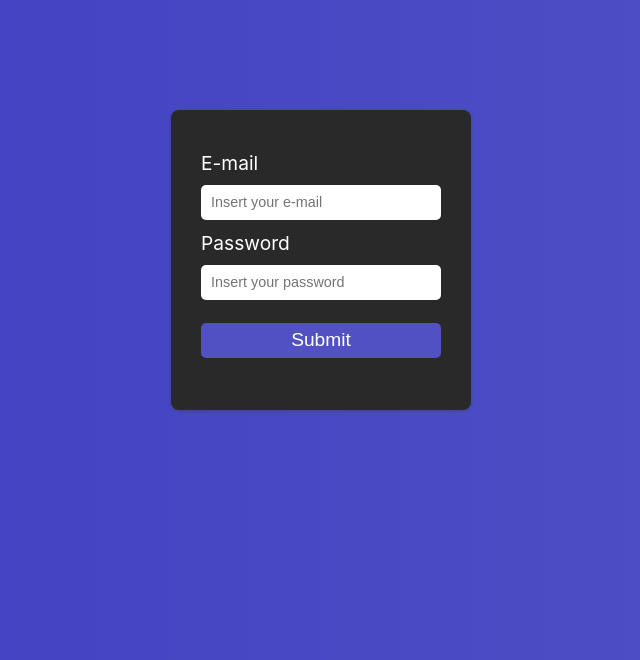
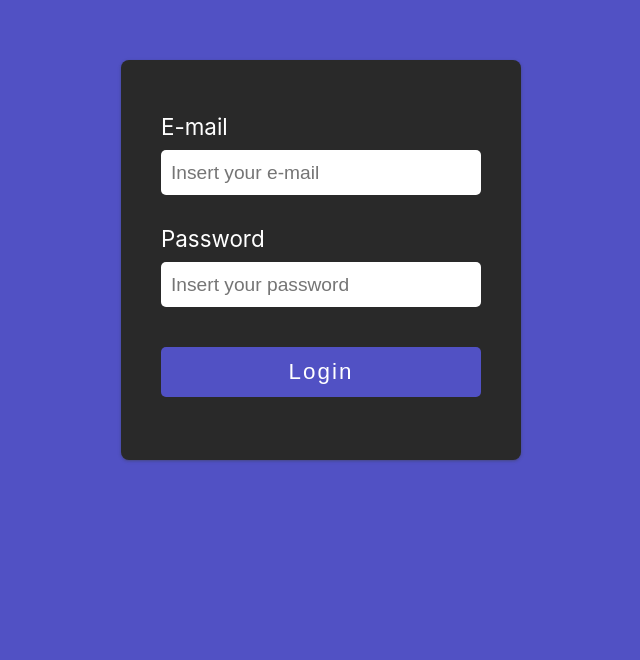
Before and after one commit to BrunoUmbelino/react-auth, a React (Create React App) app: page /login in a window 1280 px wide. Shown: the part 140-800 px from the top of the page, without its empty margins (319-959 px from the left). Built offline with nearby package versions, Linux system fonts and the light colour scheme.

Commit message:
dimensionando dimensões da tela, ajustando design da página Login

```diff
--- a/package.json
+++ b/package.json
@@ -7,6 +7,7 @@
     "@testing-library/react": "^11.1.0",
     "@testing-library/user-event": "^12.1.10",
     "axios": "^0.21.1",
+    "formik": "^2.2.9",
     "react": "^17.0.2",
     "react-dom": "^17.0.2",
     "react-icons": "^4.2.0",
--- a/src/index.css
+++ b/src/index.css
@@ -3,6 +3,14 @@
   padding: 0;
   box-sizing: border-box;
   outline: none;
+}
+
+html {
+  max-width: 1200px;
+  margin: 0 auto;
+
+  background: #5151c4;
+  position: relative;
 }
 
 body {
--- a/src/pages/Loading/index.js
+++ b/src/pages/Loading/index.js
@@ -7,7 +7,6 @@ const Container = styled.div`
   display: flex;
   align-items: center;
   justify-content: center;
-  background: linear-gradient(90deg, #4040c4, #4040c4, #5151c4);
 
   h1 {
     color: white;
--- a/src/pages/Login/LoginElements.js
+++ b/src/pages/Login/LoginElements.js
@@ -1,12 +1,11 @@
 import styled from "styled-components";
 
-export const FormWrap = styled.div`
+export const Container = styled.div`
   width: 100%;
   height: 100vh;
   display: flex;
   align-items: center;
   justify-content: center;
-  background: linear-gradient(90deg, #4040c4, #5151c4);
 `;
 
 export const Error = styled.span`
@@ -14,8 +13,8 @@ export const Error = styled.span`
 `;
 
 export const Form = styled.form`
-  width: 300px;
-  height: 300px;
+  width: 400px;
+  height: 400px;
   display: flex;
   flex-direction: column;
   align-items: center;
@@ -24,44 +23,47 @@ export const Form = styled.form`
   background-color: #292929;
   box-shadow: rgba(60, 64, 67, 0.3) 0px 1px 2px 0px,
     rgba(60, 64, 67, 0.15) 0px 1px 3px 1px;
+  padding: 1rem 0;
 `;
 
 export const FormGroup = styled.div`
   width: 80%;
+
   display: flex;
-  height: 60px;
   flex-direction: column;
   justify-content: center;
-  margin: 10px;
+  margin-bottom: 20px;
 `;
 
 export const Label = styled.label`
-  font-size: 1.2rem;
+  font-size: 1.4rem;
   color: white;
   padding: 10px 0;
 `;
 
 export const Input = styled.input`
-  font-size: 0.9rem;
+  font-size: 1.2rem;
   border-radius: 5px;
-  height: 35px;
+  height: 45px;
   border: none;
   padding: 10px;
 `;
 
 export const Button = styled.button`
   width: 100%;
-  height: 35px;
+  height: 50px;
   border-radius: 5px;
-  font-size: 1.2rem;
+  font-size: 1.4rem;
+  letter-spacing: 2px;
   background-color: #5151c4;
+  margin-top: 20px;
   color: white;
   border: none;
   cursor: pointer;
 
   &:hover {
     transition: all 0.2s ease-in-out;
-    background-color: #3939a9;
+    background: linear-gradient(90deg, #7c7cee, #2020eb);
   }
 
   &:focus {
--- a/src/pages/Login/index.js
+++ b/src/pages/Login/index.js
@@ -4,11 +4,11 @@ import { Context } from "../../Context/AuthContext";
 import {
   Form,
   FormGroup,
-  FormWrap,
   Input,
   Label,
   Button,
   Error,
+  Container,
 } from "./LoginElements";
 
 function Login() {
@@ -32,7 +32,7 @@ function Login() {
   return (
     <>
       {console.log(loginError)}
-      <FormWrap>
+      <Container>
         <Form onSubmit={handleSubmit}>
           <Error>{loginError}</Error>
           <FormGroup>
@@ -60,10 +60,10 @@ function Login() {
             />
           </FormGroup>
           <FormGroup>
-            <Button type="submit">Submit</Button>
+            <Button type="submit">Login</Button>
           </FormGroup>
         </Form>
-      </FormWrap>
+      </Container>
     </>
   );
 }
--- a/src/pages/Main/MainElements.js
+++ b/src/pages/Main/MainElements.js
@@ -6,7 +6,6 @@ export const Container = styled.div`
   display: flex;
   align-items: center;
   justify-content: center;
-  background: linear-gradient(90deg, #4040c4, #4040c4, #5151c4);
 `;
 
 export const Message = styled.h4`
--- a/src/pages/Register/index.js
+++ b/src/pages/Register/index.js
@@ -1,7 +1,25 @@
 import React from "react";
+import { Formik, Field, Form } from "formik";
 
 function Register() {
-  return <div>register</div>;
+  return (
+    <>
+      <h1>Register</h1>
+      <Formik
+        initialValues={{ name: "", email: "" }}
+        onSubmit={async (values) => {
+          await new Promise((resolve) => setTimeout(resolve, 500));
+          alert(JSON.stringify(values, null, 2));
+        }}
+      >
+        <Form>
+          <Field name="name" type="text" />
+          <Field name="email" type="email" />
+          <button type="submit">Submit</button>
+        </Form>
+      </Formik>
+    </>
+  );
 }
 
 export default Register;
```
Also changed, not shown: src/pages/Register/registerElements.js (added), 1 other file (tests, documents, lock files or other folders).
